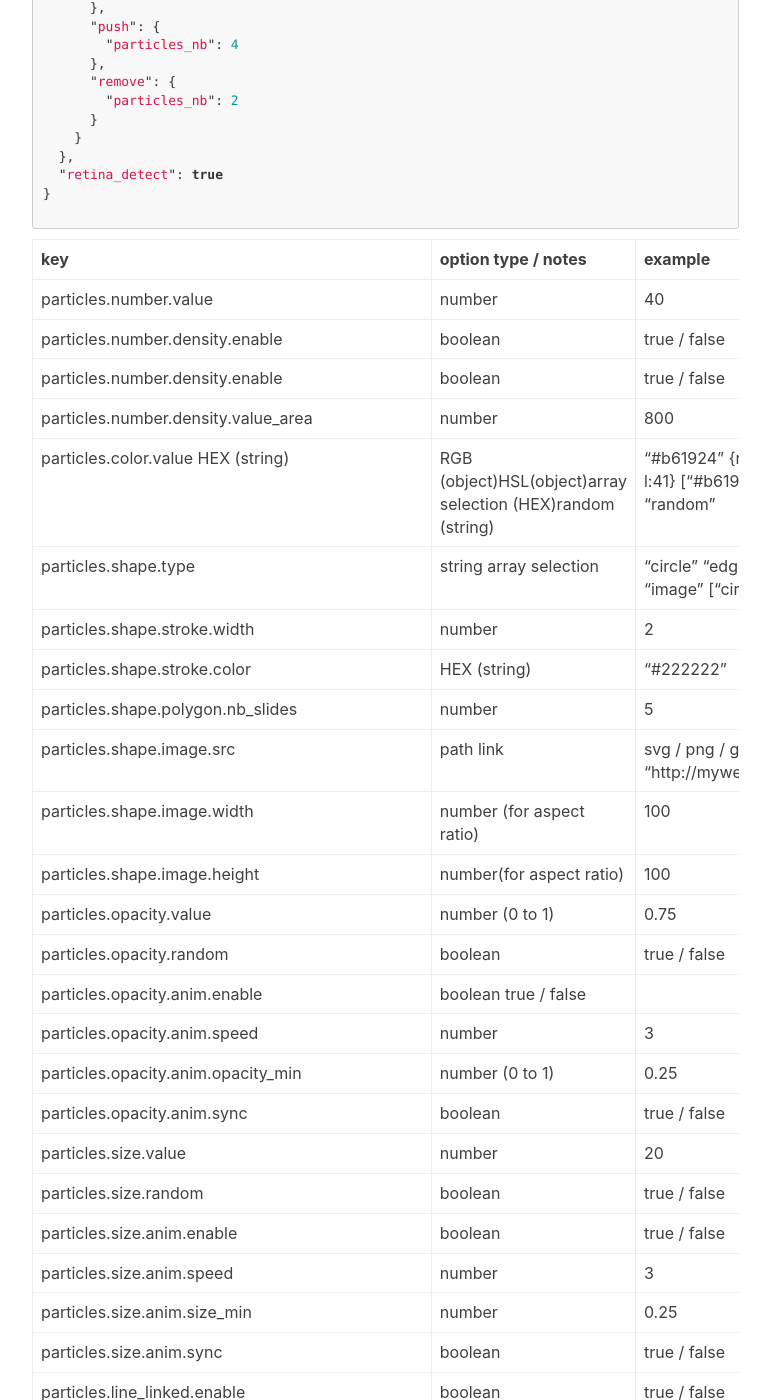
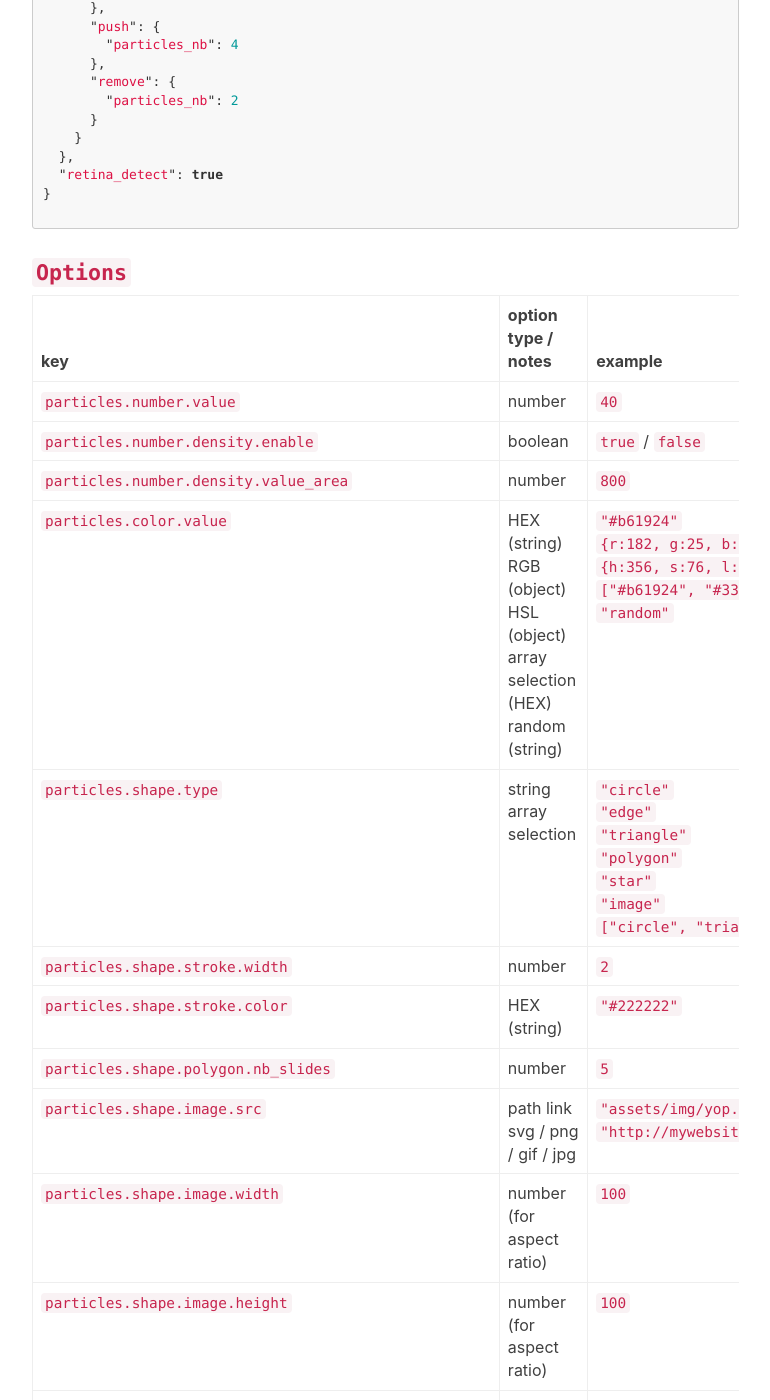
Before and after one commit to yunhaiquan/yunhaiquan.github.io, a Jekyll site: the page built from _posts/2019-11-18-particleJs.markdown, in a window 1280 px wide and 1400 px high, scrolled down 2895 px. Shown: the whole window, without its empty margins (233-1003 px from the left). Built offline with Jekyll 4.4.1, drawn with Linux system fonts in a browser that asks for light colours; nearby versions of some CDN libraries; comment, search, counter and statistics services are not loaded; some of the changed text lies outside the part shown.

Commit message:
change: 文案修改

````diff
--- a/_posts/2019-11-18-particleJs.markdown
+++ b/_posts/2019-11-18-particleJs.markdown
@@ -140,61 +140,63 @@ particlesJS.load('particles-js', 'assets/particles.json', function() {
 }
 
 ```
+### `Options`
 
-|key	|option type / notes|	example|
-| ------------- | ------------- | ------------- |
-particles.number.value| number | 40 |
-particles.number.density.enable | boolean | true / false |
-particles.number.density.enable	|boolean|	true / false
-particles.number.density.value_area|	number|	800
-particles.color.value	HEX (string)|RGB (object)HSL(object)array selection (HEX)random (string)	|"#b61924" {r:182, g:25, b:36} {h:356, s:76, l:41} ["#b61924", "#333333", "999999"] "random"
-particles.shape.type|	string array selection	|"circle" "edge" "triangle" "polygon" "star" "image" ["circle", "triangle", "image"]
-particles.shape.stroke.width	|number	|2
-particles.shape.stroke.color|	HEX (string)|	"#222222"
-particles.shape.polygon.nb_slides|	number|	5
-particles.shape.image.src|	path link|svg / png / gif / jpg	"assets/img/yop.svg" "http://mywebsite.com/assets/img/yop.png"
-particles.shape.image.width	|number (for aspect ratio)|	100
-particles.shape.image.height|	number(for aspect ratio)|	100
-particles.opacity.value	|number (0 to 1)|	0.75
-particles.opacity.random|	boolean	|true / false
-particles.opacity.anim.enable	|boolean	true / false
-particles.opacity.anim.speed|	number|	3
-particles.opacity.anim.opacity_min|number (0 to 1)|	0.25
-particles.opacity.anim.sync	|boolean	|true / false
-particles.size.value|	number|	20
-particles.size.random	|boolean|	true / false
-particles.size.anim.enable|	boolean|	true / false
-particles.size.anim.speed	|number	|3
-particles.size.anim.size_min|	number|	0.25
-particles.size.anim.sync|	boolean	|true / false
-particles.line_linked.enable|	boolean|	true / false
-particles.line_linked.distance|	number|	150
-particles.line_linked.color	|HEX (string)|	#ffffff
-particles.line_linked.opacity	|number (0 to 1)|	0.5
-particles.line_linked.width|	number|	1.5
-particles.move.enable	|boolean	|true / false
-particles.move.speed	|number|	4
-particles.move.direction	|string|	"none""top" "top-right" "right" "bottom-right" "bottom" "bottom-left" "left" "top-left"
-particles.move.random	|boolean|	true / false
-particles.move.straight	|boolean|	true / false
-particles.move.out_mode	|string(out of canvas)|	"out" "bounce"
-particles.move.bounce	|boolean(between particles)|	true / false
-particles.move.attract.enable	|boolean	|true / false
-particles.move.attract.rotateX|	number|	3000
-particles.move.attract.rotateY|	number|	1500
-interactivity.detect_on	|string	|"canvas", "window"
-interactivity.events.onhover.enable	|boolean|	true / false
-interactivity.events.onhover.mode	|string|array selection	"grab" "bubble" "repulse" ["grab", "bubble"]
-interactivity.events.onclick.enable|	boolean	|true / false
-interactivity.events.onclick.mode|	stringarray selection	|"push" "remove" "bubble" "repulse" ["push", "repulse"]
-interactivity.events.resize|boolean	|true / false
-interactivity.events.modes.grab.distance|	number|	100
-interactivity.events.modes.grab.line_linked.opacity	|number (0 to 1)|	0.75
-interactivity.events.modes.bubble.distance|	number|	100
-interactivity.events.modes.bubble.size|	number|	40
-interactivity.events.modes.bubble.duration|	number(second)|0.4
-interactivity.events.modes.repulse.distance|	number|	200
-interactivity.events.modes.repulse.duration|	number(second)|	1.2
-interactivity.events.modes.push.particles_nb|	number|	4
-interactivity.events.modes.push.particles_nb|	number|	4
-retina_detect	|boolean|	true / false
+key | option type / notes | example
+----|---------|------
+`particles.number.value` | number | `40`
+`particles.number.density.enable` | boolean | `true` / `false`
+`particles.number.density.value_area` | number | `800`
+`particles.color.value` | HEX (string) <br /> RGB (object) <br /> HSL (object) <br /> array selection (HEX) <br /> random (string) | `"#b61924"` <br /> `{r:182, g:25, b:36}` <br />  `{h:356, s:76, l:41}` <br /> `["#b61924", "#333333", "999999"]` <br /> `"random"`
+`particles.shape.type` | string <br /> array selection | `"circle"` <br /> `"edge"` <br /> `"triangle"` <br /> `"polygon"` <br /> `"star"` <br /> `"image"` <br /> `["circle", "triangle", "image"]`
+`particles.shape.stroke.width` | number | `2`
+`particles.shape.stroke.color` | HEX (string) | `"#222222"`
+`particles.shape.polygon.nb_slides` | number | `5`
+`particles.shape.image.src` | path link <br /> svg / png / gif / jpg | `"assets/img/yop.svg"` <br /> `"http://mywebsite.com/assets/img/yop.png"`
+`particles.shape.image.width` | number <br />(for aspect ratio) | `100`
+`particles.shape.image.height` | number <br />(for aspect ratio) | `100`
+`particles.opacity.value` | number (0 to 1) | `0.75`
+`particles.opacity.random` | boolean | `true` / `false`
+`particles.opacity.anim.enable` | boolean | `true` / `false`
+`particles.opacity.anim.speed` | number | `3`
+`particles.opacity.anim.opacity_min` | number (0 to 1) | `0.25`
+`particles.opacity.anim.sync` | boolean | `true` / `false`
+`particles.size.value` | number | `20`
+`particles.size.random` | boolean | `true` / `false`
+`particles.size.anim.enable` | boolean | `true` / `false`
+`particles.size.anim.speed` | number | `3`
+`particles.size.anim.size_min` | number | `0.25`
+`particles.size.anim.sync` | boolean | `true` / `false`
+`particles.line_linked.enable` | boolean | `true` / `false`
+`particles.line_linked.distance` | number | `150`
+`particles.line_linked.color` | HEX (string) | `#ffffff`
+`particles.line_linked.opacity` | number (0 to 1) | `0.5`
+`particles.line_linked.width` | number | `1.5`
+`particles.move.enable` | boolean | `true` / `false`
+`particles.move.speed` | number | `4`
+`particles.move.direction` | string | `"none"` <br /> `"top"` <br /> `"top-right"` <br /> `"right"` <br /> `"bottom-right"` <br /> `"bottom"` <br /> `"bottom-left"` <br /> `"left"` <br /> `"top-left"`
+`particles.move.random` | boolean | `true` / `false`
+`particles.move.straight` | boolean | `true` / `false`
+`particles.move.out_mode` | string <br /> (out of canvas) | `"out"` <br /> `"bounce"`
+`particles.move.bounce` | boolean <br /> (between particles) | `true` / `false`
+`particles.move.attract.enable` | boolean | `true` / `false`
+`particles.move.attract.rotateX` | number | `3000`
+`particles.move.attract.rotateY` | number | `1500`
+`interactivity.detect_on` | string | `"canvas", "window"`
+`interactivity.events.onhover.enable` | boolean | `true` / `false`
+`interactivity.events.onhover.mode` | string <br /> array selection | `"grab"` <br /> `"bubble"` <br /> `"repulse"` <br /> `["grab", "bubble"]`
+`interactivity.events.onclick.enable` | boolean | `true` / `false`
+`interactivity.events.onclick.mode` | string <br /> array selection | `"push"` <br /> `"remove"` <br /> `"bubble"` <br /> `"repulse"` <br /> `["push", "repulse"]`
+`interactivity.events.resize` | boolean | `true` / `false`
+`interactivity.events.modes.grab.distance` | number | `100`
+`interactivity.events.modes.grab.line_linked.opacity` | number (0 to 1) | `0.75`
+`interactivity.events.modes.bubble.distance` | number | `100`
+`interactivity.events.modes.bubble.size` | number | `40`
+`interactivity.events.modes.bubble.duration` | number <br /> (second) | `0.4`
+`interactivity.events.modes.repulse.distance` | number | `200`
+`interactivity.events.modes.repulse.duration` | number <br /> (second) | `1.2`
+`interactivity.events.modes.push.particles_nb` | number | `4`
+`interactivity.events.modes.push.particles_nb` | number | `4`
+`retina_detect` | boolean | `true` / `false`
+
+-------------------------------
````
